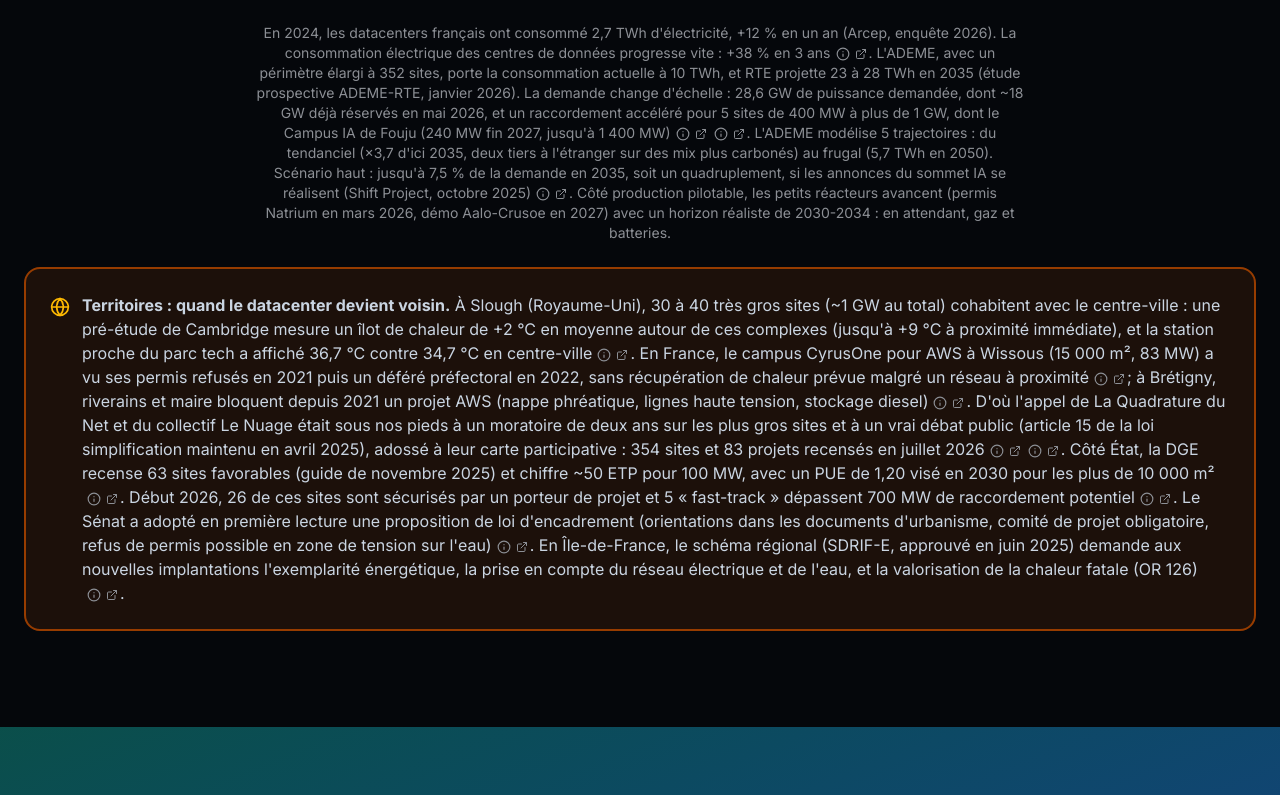
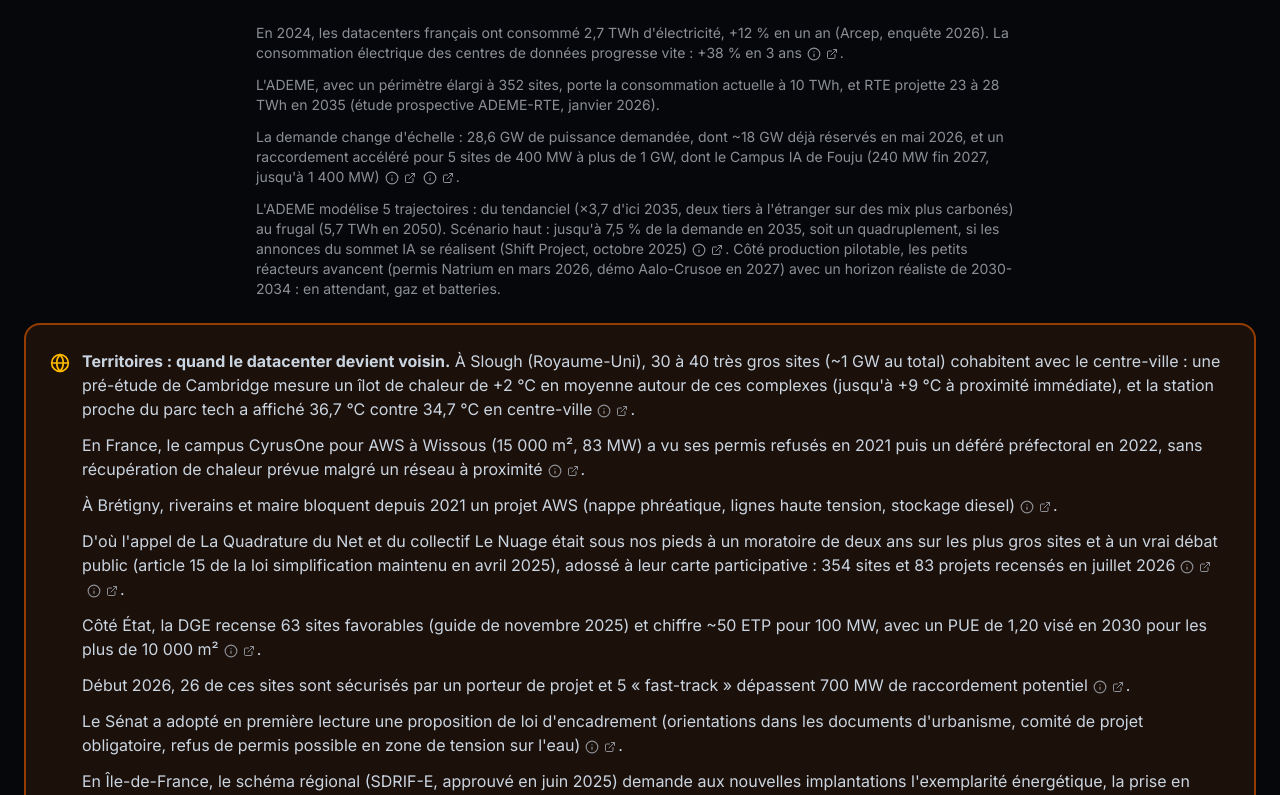
Before and after one commit to Hylst/le-green-it-en-clair, a Next.js app: page /greenit/datacenters in a window 1280 px wide. Shown: the part 8840-9635 px from the top of the page. Built offline with nearby package versions, Linux system fonts and the light colour scheme; no server answers.

Commit message:
datacenters : 2 blocs denses decoupes en paragraphes

```diff
--- a/app/datacenters/page.tsx
+++ b/app/datacenters/page.tsx
@@ -849,7 +849,8 @@ export default function DatacentersPage() {
               </p>
             </Card>
           </div>
-          <p className="mx-auto mt-10 max-w-3xl text-center text-sm text-muted-foreground">
+          <div className="mx-auto mt-10 max-w-3xl space-y-3 text-left text-sm text-muted-foreground">
+            <p>
               En 2024, les datacenters français ont consommé 2,7 TWh d&apos;électricité, +12 % en un an (Arcep, enquête
               2026). La consommation électrique des centres de données progresse vite : +38 % en 3 ans
               <SourceTooltip
@@ -858,9 +859,14 @@ export default function DatacentersPage() {
                 calculation="+38 % en 3 ans pour les centres de données"
                 url="https://www.arcep.fr/la-regulation/grands-dossiers-thematiques-transverses/lempreinte-environnementale-du-numerique.html"
               />
-            . L&apos;ADEME, avec un périmètre élargi à 352 sites, porte la consommation actuelle à 10 TWh, et RTE
-            projette 23 à 28 TWh en 2035 (étude prospective ADEME-RTE, janvier 2026). La demande change
-            d&apos;échelle : 28,6 GW de puissance demandée, dont ~18 GW déjà réservés en mai 2026, et un
+              .
+            </p>
+            <p>
+              L&apos;ADEME, avec un périmètre élargi à 352 sites, porte la consommation actuelle à 10 TWh, et RTE
+              projette 23 à 28 TWh en 2035 (étude prospective ADEME-RTE, janvier 2026).
+            </p>
+            <p>
+              La demande change d&apos;échelle : 28,6 GW de puissance demandée, dont ~18 GW déjà réservés en mai 2026, et un
               raccordement accéléré pour 5 sites de 400 MW à plus de 1 GW, dont le Campus IA de Fouju (240 MW fin 2027,
               jusqu&apos;à 1 400 MW)
               <SourceTooltip
@@ -875,7 +881,10 @@ export default function DatacentersPage() {
                 calculation="Campus IA de Fouju : 240 MW fin 2027, 700 MW fin 2029, 1 400 MW à terme"
                 url="https://www.les-energies-renouvelables.eu/article/actualites/energies/datacenters-ia-electrification-france-rte-856/"
               />
-            . L&apos;ADEME modélise 5 trajectoires : du tendanciel (×3,7 d&apos;ici 2035, deux tiers à
+              .
+            </p>
+            <p>
+              L&apos;ADEME modélise 5 trajectoires : du tendanciel (×3,7 d&apos;ici 2035, deux tiers à
               l&apos;étranger sur des mix plus carbonés) au frugal (5,7 TWh en 2050). Scénario haut : jusqu&apos;à
               7,5 % de la demande en 2035, soit un quadruplement, si les annonces du sommet IA se réalisent
               (Shift Project, octobre 2025)
@@ -889,11 +898,13 @@ export default function DatacentersPage() {
               petits réacteurs avancent (permis Natrium en mars 2026, démo Aalo-Crusoe en 2027) avec un horizon
               réaliste de 2030-2034 : en attendant, gaz et batteries.
             </p>
+          </div>
 
           <div className="mt-6 rounded-xl bg-amber-50 dark:bg-amber-900/20 border-2 border-amber-200 dark:border-amber-800 p-6">
             <div className="flex items-start gap-3">
               <Globe className="mt-1 h-5 w-5 shrink-0 text-amber-700 dark:text-amber-400" />
-              <p className="text-slate-700 dark:text-slate-300">
+              <div className="space-y-3 text-slate-700 dark:text-slate-300">
+                <p>
                   <strong>Territoires : quand le datacenter devient voisin.</strong> À Slough (Royaume-Uni),
                   30 à 40 très gros sites (~1 GW au total) cohabitent avec le centre-ville : une pré-étude de
                   Cambridge mesure un îlot de chaleur de +2 °C en moyenne autour de ces complexes
@@ -905,7 +916,10 @@ export default function DatacentersPage() {
                     calculation="+2 °C robuste (décennies de données satellite, monde) / jusqu'à +9 °C à proximité ; 30-40 sites ~1 GW ; le gouvernement britannique veut valoriser cette chaleur pour des milliers de logements"
                     url="https://www.theguardian.com/environment/2026/jun/26/slough-is-like-an-experiment-europes-largest-datacentre-hub-leaves-town-sweltering"
                   />
-                . En France, le campus CyrusOne pour AWS à Wissous (15 000 m², 83 MW) a vu ses permis
+                  .
+                </p>
+                <p>
+                  En France, le campus CyrusOne pour AWS à Wissous (15 000 m², 83 MW) a vu ses permis
                   refusés en 2021 puis un déféré préfectoral en 2022, sans récupération de chaleur prévue
                   malgré un réseau à proximité
                   <SourceTooltip
@@ -914,7 +928,10 @@ export default function DatacentersPage() {
                     calculation="15 000 m² / 83 MW pour AWS ; refus du maire le 18/08/2021, déféré préfectoral le 15/04/2022 (TA Versailles) ; groupes à 380-480 °C sans filtre, site à moins de 100 m d'un accueil de mineurs"
                     url="https://www.journaldunet.com/cloud/1515711-exclu-jdn-le-projet-secret-du-data-center-geant-d-amazon-en-ile-de-france-devoile"
                   />
-                ; à Brétigny, riverains et maire bloquent depuis 2021 un projet AWS (nappe phréatique,
+                  .
+                </p>
+                <p>
+                  À Brétigny, riverains et maire bloquent depuis 2021 un projet AWS (nappe phréatique,
                   lignes haute tension, stockage diesel)
                   <SourceTooltip
                     className="ml-1 align-middle"
@@ -922,7 +939,10 @@ export default function DatacentersPage() {
                     calculation="~40 manifestants (Brétigny Transition, Amis de la Terre, Attac, Greenpeace) ; nappe déjà sollicitée + ferme l'Envol, 2 lignes THT, maire : dossier bloqué sans réponses d'AWS"
                     url="https://www.datacenterdynamics.com/en/news/br%C3%A9tigny-sur-orge-residents-protest-proposed-amazon-web-services-data-center"
                   />
-                . D&apos;où l&apos;appel de La Quadrature du Net et du collectif Le Nuage était sous nos
+                  .
+                </p>
+                <p>
+                  D&apos;où l&apos;appel de La Quadrature du Net et du collectif Le Nuage était sous nos
                   pieds à un moratoire de deux ans sur les plus gros sites et à un vrai débat public
                   (article 15 de la loi simplification maintenu en avril 2025), adossé à leur carte
                   participative : 354 sites et 83 projets recensés en juillet 2026
@@ -938,7 +958,10 @@ export default function DatacentersPage() {
                     calculation="carte participative : 354 sites existants + 83 projets ; 35 sites clés-en-main ≈ 1 200 ha, dont Fouju et ses 70 ha de terres agricoles"
                     url="https://lenuageetaitsousnospieds.org/articles/2026-07-09-artificialisation-et-confiscation-des-territoires-par-les-datacenters.html"
                   />
-                . Côté État, la DGE recense 63 sites favorables (guide de novembre 2025) et chiffre
+                  .
+                </p>
+                <p>
+                  Côté État, la DGE recense 63 sites favorables (guide de novembre 2025) et chiffre
                   ~50 ETP pour 100 MW, avec un PUE de 1,20 visé en 2030 pour les plus de 10 000 m²
                   <SourceTooltip
                     className="ml-1 align-middle"
@@ -946,7 +969,10 @@ export default function DatacentersPage() {
                     calculation="63 sites favorables identifiés par la task force ; ~50 ETP pour 100 MW ; objectif PUE 1,20 en 2030 pour les +10 000 m² (décret tertiaire)"
                     url="https://www.entreprises.gouv.fr/files/files/Publications/2025/Guide/25112025__Guide%20Datacenters.pdf"
                   />
-                . Début 2026, 26 de ces sites sont sécurisés par un porteur de projet et 5 « fast-track »
+                  .
+                </p>
+                <p>
+                  Début 2026, 26 de ces sites sont sécurisés par un porteur de projet et 5 « fast-track »
                   dépassent 700 MW de raccordement potentiel
                   <SourceTooltip
                     className="ml-1 align-middle"
@@ -954,7 +980,10 @@ export default function DatacentersPage() {
                     calculation="63 sites identifiés, 26 sécurisés, 5 fast-track à plus de 700 MW (Escaudain, Bosquel, Dunkerque, Fouju, Montereau) ; 28,6 GW demandés dont 5,8 GW engagés"
                     url="https://www.economie.gouv.fr/actualites/rencontres-des-centres-de-donnees-la-dynamique-des-projets-dinfrastructures-numeriques-se-confirme"
                   />
-                . Le Sénat a adopté en première lecture une proposition de loi d&apos;encadrement (orientations
+                  .
+                </p>
+                <p>
+                  Le Sénat a adopté en première lecture une proposition de loi d&apos;encadrement (orientations
                   dans les documents d&apos;urbanisme, comité de projet obligatoire, refus de permis possible
                   en zone de tension sur l&apos;eau)
                   <SourceTooltip
@@ -963,7 +992,10 @@ export default function DatacentersPage() {
                     calculation="PPL 1re lecture : article L. 141-6-1 (orientations DC), qualification PINM par décret avec comité de projet, refus de permis possible en tension eau, rapport du Gouvernement sous 6 mois"
                     url="https://www.senat.fr/leg/tas25-073.html"
                   />
-                . En Île-de-France, le schéma régional (SDRIF-E, approuvé en juin 2025) demande aux nouvelles implantations l&apos;exemplarité énergétique, la prise en compte du réseau électrique et de l&apos;eau, et la valorisation de la chaleur fatale (OR 126)
+                  .
+                </p>
+                <p>
+                  En Île-de-France, le schéma régional (SDRIF-E, approuvé en juin 2025) demande aux nouvelles implantations l&apos;exemplarité énergétique, la prise en compte du réseau électrique et de l&apos;eau, et la valorisation de la chaleur fatale (OR 126)
                   <SourceTooltip
                     className="ml-1 align-middle"
                     source="DRIEAT Île-de-France, fiche repère agrément datacenters, juin 2026"
@@ -972,6 +1004,7 @@ export default function DatacentersPage() {
                   />
                   .
                 </p>
+              </div>
             </div>
           </div>
         </div>
```
Lines whose indentation alone changed are shown as unchanged.
